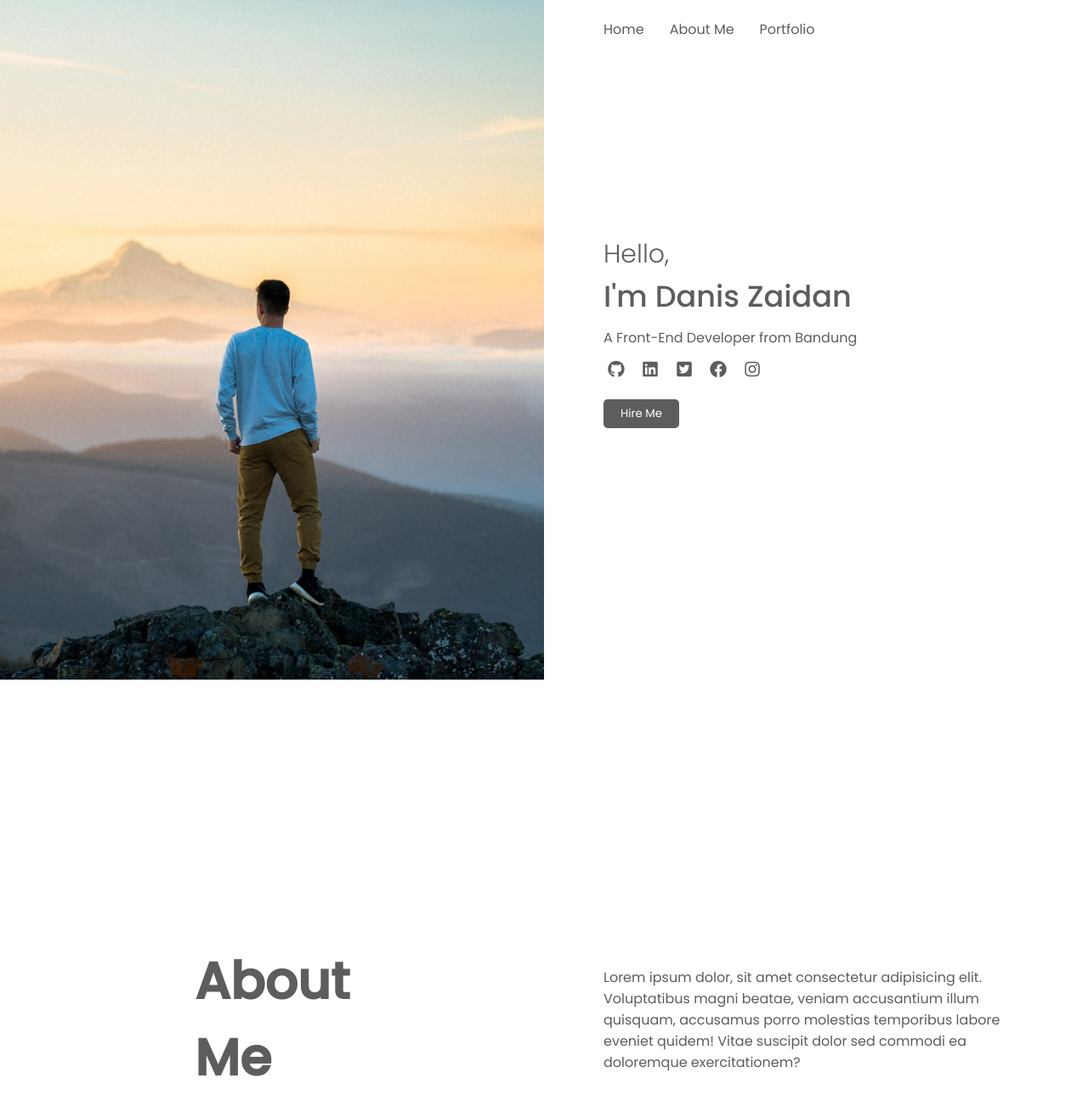
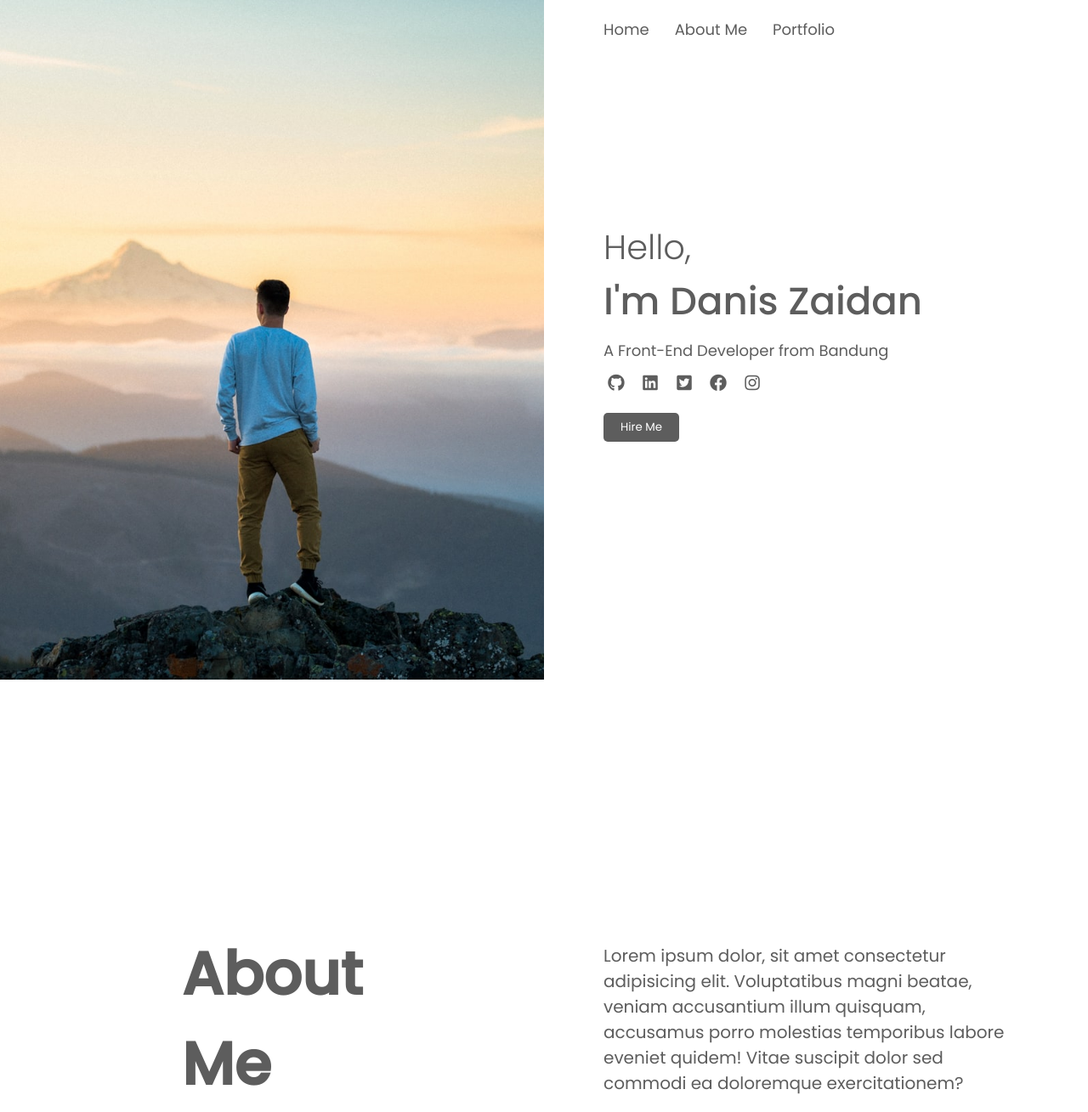
Before and after one commit to daniszaidan/Portfolio-Workshop, a plain HTML site: page index.html in a window 1280 px wide. Shown: the top 1309 px of the page at 85% size. Drawn offline with Linux system fonts and the light colour scheme.

Commit message:
Update style.css

```diff
--- a/css/style.css
+++ b/css/style.css
@@ -1,5 +1,5 @@
 *{
-    /* border: 1px solid black !important; */
+     /* border: 1px solid black !important;  */
     margin: 0;
     padding: 0;
     box-sizing: border-box;
@@ -42,20 +42,22 @@ body, h1, h2, h3, h4, h5, a, p, button{
     margin-right: 30px;
     line-height: 70px;
     text-decoration: none;
+    font-size: 18px;
 }
 .half-column .intro{
     width: 100%;
     padding: 0 70px;
 }
 .half-column .intro h3{
-    font-size: 30px;
+    font-size: 40px;
     font-weight: 300;
 }
 .half-column .intro h2{
-    font-size: 35px;
+    font-size: 45px;
     font-weight: 500;
 }
 .half-column .intro p{
+    font-size: 18px;
     margin: 10px 0;
 }
 .half-column .intro .social-media{
@@ -98,7 +100,10 @@ body, h1, h2, h3, h4, h5, a, p, button{
     justify-content: center;
 }
 #section-about .half-column h1{
-    font-size: 60px;
+    font-size: 70px;
+}
+#section-about .half-column p{
+    font-size: 20px;
 }
 /* end of section about */
 
@@ -131,7 +136,7 @@ body, h1, h2, h3, h4, h5, a, p, button{
 }
 #section-portfolio .column-6 .card{
     width: 100%;
-    height: 250px;
+    height: 300px;
     background-color: white;
     overflow: hidden;
     display: flex;
@@ -139,6 +144,11 @@ body, h1, h2, h3, h4, h5, a, p, button{
     align-items: center;
     position: relative;
     border-radius: 5px;
+    box-shadow: 1px 1px 20px 0px rgba(0,0,0,0.1);
+    transition: all .3s;
+}
+#section-portfolio .column-6 .card:hover{
+    transform: translate3d(0, -4px, 0);
     box-shadow: 1px 1px 30px 0px rgba(0,0,0,0.2);
 }
 #section-portfolio .column-6 .card:hover .overlay{
@@ -161,6 +171,7 @@ body, h1, h2, h3, h4, h5, a, p, button{
 }
 #section-portfolio .column-6 .card .overlay p{
     color: white;
+    font-size: 18px;
 }
 /* end of section portfolio */
 
@@ -172,5 +183,6 @@ footer{
 footer p{
     line-height: 100px;
     text-align: center;
+    font-size: 18px;
 }
 /* end of footer */
```
